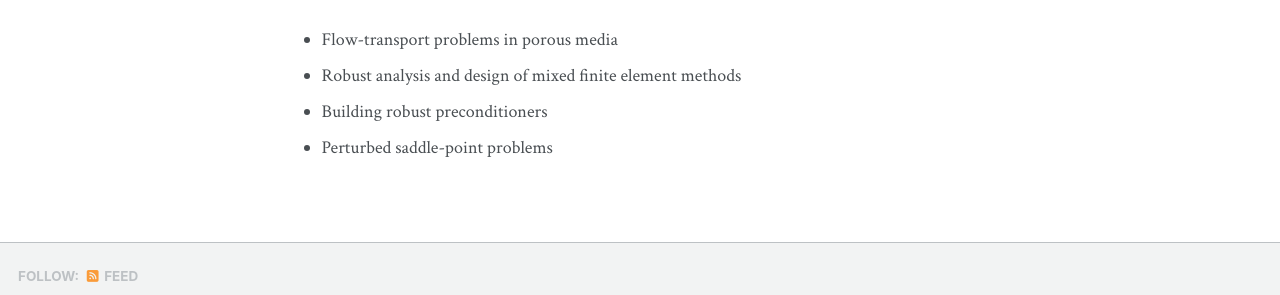
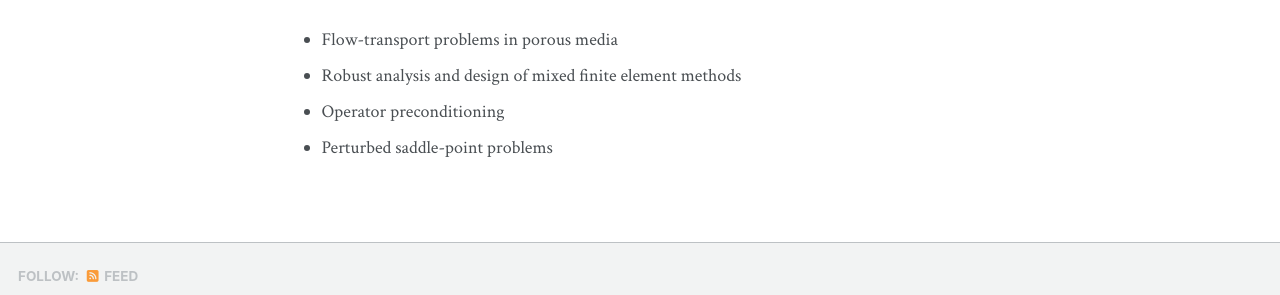
Before and after one commit to rishidas-04/rishidas-04.github.io, a Jekyll site: the page built from _pages/about.md, in a window 1280 px wide. Shown: the part 547-842 px from the top of the page. Built offline with Jekyll 4.4.1, drawn with Linux system fonts in a browser that asks for light colours; some web fonts are replaced; a script bundle is joined from its source files by our own code; library files that are not in the unit come from our copies.

Commit message:
Update research focus from preconditioners to operator preconditioning

```diff
--- a/_pages/about.md
+++ b/_pages/about.md
@@ -18,5 +18,5 @@ During my PhD, I have primarily explored the following areas:
 
 - Flow-transport problems in porous media
 - Robust analysis and design of mixed finite element methods
-- Building robust preconditioners
+- Operator preconditioning
 - Perturbed saddle-point problems
```
